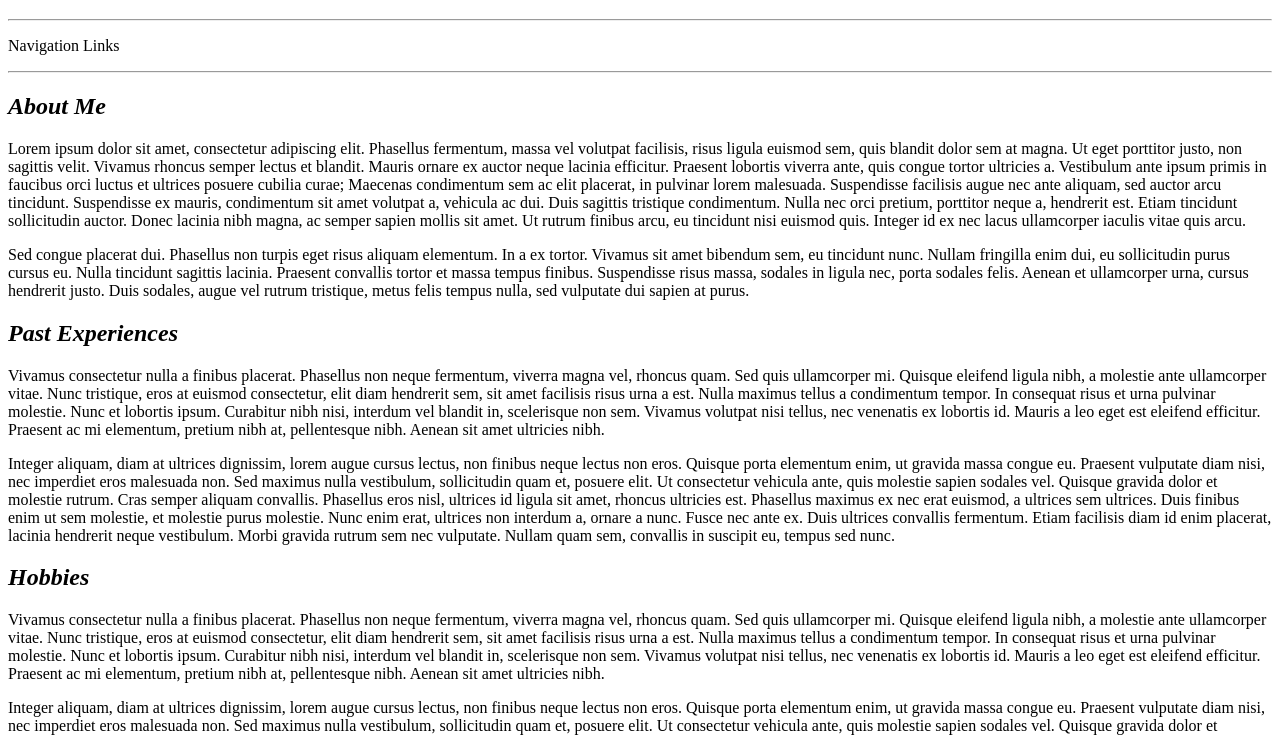
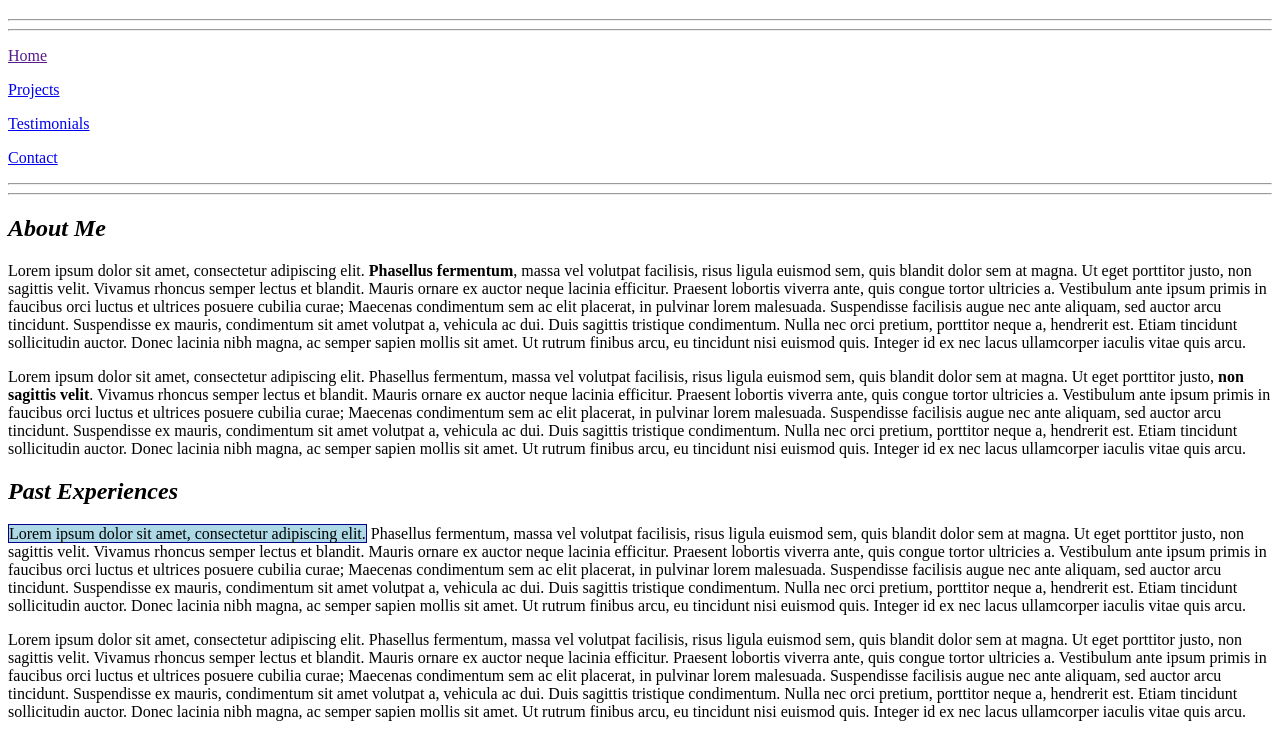
Before and after one commit to stefanosgd/SWGWebDev, a plain HTML site: page classwork/portfolio/index.html in a window 1280 px wide. Shown: the part 61-797 px from the top of the page. Drawn offline with Linux system fonts and the light colour scheme.

Commit message:
inline code along

```diff
--- a/classwork/portfolio/index.html
+++ b/classwork/portfolio/index.html
@@ -19,37 +19,76 @@ Most Recent Revision:
         <hr />
         <!-- We need to add links to project.html, contact.html, and testimonials.html -->
         <nav>
-            <p>
-                Navigation Links
-            </p>
+            <hr />
+            <p><a href="">Home</a></p>
+            <p><a href="projects.html">Projects</a></p>
+            <p><a href="testimonials.html">Testimonials</a></p>
+            <p><a href="contact.html">Contact</a></p>
+            <hr />
         </nav>
         <hr />
         <section>
             <article id="about-me">
                 <h2><em>About Me</em></h2>
                 <p>
-                    Lorem ipsum dolor sit amet, consectetur adipiscing elit. Phasellus fermentum, massa vel volutpat facilisis, risus ligula euismod sem, quis blandit dolor sem at magna. Ut eget porttitor justo, non sagittis velit. Vivamus rhoncus semper lectus et blandit. Mauris ornare ex auctor neque lacinia efficitur. Praesent lobortis viverra ante, quis congue tortor ultricies a. Vestibulum ante ipsum primis in faucibus orci luctus et ultrices posuere cubilia curae; Maecenas condimentum sem ac elit placerat, in pulvinar lorem malesuada. Suspendisse facilisis augue nec ante aliquam, sed auctor arcu tincidunt. Suspendisse ex mauris, condimentum sit amet volutpat a, vehicula ac dui. Duis sagittis tristique condimentum. Nulla nec orci pretium, porttitor neque a, hendrerit est. Etiam tincidunt sollicitudin auctor. Donec lacinia nibh magna, ac semper sapien mollis sit amet. Ut rutrum finibus arcu, eu tincidunt nisi euismod quis. Integer id ex nec lacus ullamcorper iaculis vitae quis arcu.
+                    Lorem ipsum dolor sit amet, consectetur adipiscing elit. <strong>Phasellus fermentum</strong>, massa vel volutpat facilisis, risus ligula euismod sem, quis blandit dolor sem at magna.
+                    Ut eget porttitor justo, non sagittis velit. Vivamus rhoncus semper lectus et blandit. Mauris ornare ex auctor neque lacinia efficitur.
+                    Praesent lobortis viverra ante, quis congue tortor ultricies a. Vestibulum ante ipsum primis in faucibus orci luctus et ultrices posuere cubilia curae;
+                    Maecenas condimentum sem ac elit placerat, in pulvinar lorem malesuada. Suspendisse facilisis augue nec ante aliquam, sed auctor arcu tincidunt.
+                    Suspendisse ex mauris, condimentum sit amet volutpat a, vehicula ac dui. Duis sagittis tristique condimentum. Nulla nec orci pretium, porttitor neque a, hendrerit est.
+                    Etiam tincidunt sollicitudin auctor. Donec lacinia nibh magna, ac semper sapien mollis sit amet. Ut rutrum finibus arcu, eu tincidunt nisi euismod quis.
+                    Integer id ex nec lacus ullamcorper iaculis vitae quis arcu.
                 </p>
                 <p>
-                    Sed congue placerat dui. Phasellus non turpis eget risus aliquam elementum. In a ex tortor. Vivamus sit amet bibendum sem, eu tincidunt nunc. Nullam fringilla enim dui, eu sollicitudin purus cursus eu. Nulla tincidunt sagittis lacinia. Praesent convallis tortor et massa tempus finibus. Suspendisse risus massa, sodales in ligula nec, porta sodales felis. Aenean et ullamcorper urna, cursus hendrerit justo. Duis sodales, augue vel rutrum tristique, metus felis tempus nulla, sed vulputate dui sapien at purus.
+                    Lorem ipsum dolor sit amet, consectetur adipiscing elit. Phasellus fermentum, massa vel volutpat facilisis, risus ligula euismod sem, quis blandit dolor sem at magna.
+                    Ut eget porttitor justo, <strong>non sagittis velit</strong>. Vivamus rhoncus semper lectus et blandit. Mauris ornare ex auctor neque lacinia efficitur.
+                    Praesent lobortis viverra ante, quis congue tortor ultricies a. Vestibulum ante ipsum primis in faucibus orci luctus et ultrices posuere cubilia curae;
+                    Maecenas condimentum sem ac elit placerat, in pulvinar lorem malesuada. Suspendisse facilisis augue nec ante aliquam, sed auctor arcu tincidunt.
+                    Suspendisse ex mauris, condimentum sit amet volutpat a, vehicula ac dui. Duis sagittis tristique condimentum. Nulla nec orci pretium, porttitor neque a, hendrerit est.
+                    Etiam tincidunt sollicitudin auctor. Donec lacinia nibh magna, ac semper sapien mollis sit amet. Ut rutrum finibus arcu, eu tincidunt nisi euismod quis.
+                    Integer id ex nec lacus ullamcorper iaculis vitae quis arcu.
                 </p>
             </article>
             <article id="past-experiences">
                 <h2><em>Past Experiences</em></h2>
                 <p>
-                    Vivamus consectetur nulla a finibus placerat. Phasellus non neque fermentum, viverra magna vel, rhoncus quam. Sed quis ullamcorper mi. Quisque eleifend ligula nibh, a molestie ante ullamcorper vitae. Nunc tristique, eros at euismod consectetur, elit diam hendrerit sem, sit amet facilisis risus urna a est. Nulla maximus tellus a condimentum tempor. In consequat risus et urna pulvinar molestie. Nunc et lobortis ipsum. Curabitur nibh nisi, interdum vel blandit in, scelerisque non sem. Vivamus volutpat nisi tellus, nec venenatis ex lobortis id. Mauris a leo eget est eleifend efficitur. Praesent ac mi elementum, pretium nibh at, pellentesque nibh. Aenean sit amet ultricies nibh.
+                    <span style="background-color: lightblue; border: thin solid darkblue;">Lorem ipsum dolor sit amet, consectetur adipiscing elit.</span> Phasellus fermentum, massa vel volutpat facilisis, risus ligula euismod sem, quis blandit dolor sem at magna.
+                    Ut eget porttitor justo, non sagittis velit. Vivamus rhoncus semper lectus et blandit. Mauris ornare ex auctor neque lacinia efficitur.
+                    Praesent lobortis viverra ante, quis congue tortor ultricies a. Vestibulum ante ipsum primis in faucibus orci luctus et ultrices posuere cubilia curae;
+                    Maecenas condimentum sem ac elit placerat, in pulvinar lorem malesuada. Suspendisse facilisis augue nec ante aliquam, sed auctor arcu tincidunt.
+                    Suspendisse ex mauris, condimentum sit amet volutpat a, vehicula ac dui. Duis sagittis tristique condimentum. Nulla nec orci pretium, porttitor neque a, hendrerit est.
+                    Etiam tincidunt sollicitudin auctor. Donec lacinia nibh magna, ac semper sapien mollis sit amet. Ut rutrum finibus arcu, eu tincidunt nisi euismod quis.
+                    Integer id ex nec lacus ullamcorper iaculis vitae quis arcu.
                 </p>
                 <p>
-                    Integer aliquam, diam at ultrices dignissim, lorem augue cursus lectus, non finibus neque lectus non eros. Quisque porta elementum enim, ut gravida massa congue eu. Praesent vulputate diam nisi, nec imperdiet eros malesuada non. Sed maximus nulla vestibulum, sollicitudin quam et, posuere elit. Ut consectetur vehicula ante, quis molestie sapien sodales vel. Quisque gravida dolor et molestie rutrum. Cras semper aliquam convallis. Phasellus eros nisl, ultrices id ligula sit amet, rhoncus ultricies est. Phasellus maximus ex nec erat euismod, a ultrices sem ultrices. Duis finibus enim ut sem molestie, et molestie purus molestie. Nunc enim erat, ultrices non interdum a, ornare a nunc. Fusce nec ante ex. Duis ultrices convallis fermentum. Etiam facilisis diam id enim placerat, lacinia hendrerit neque vestibulum. Morbi gravida rutrum sem nec vulputate. Nullam quam sem, convallis in suscipit eu, tempus sed nunc.
+                    Lorem ipsum dolor sit amet, consectetur adipiscing elit. Phasellus fermentum, massa vel volutpat facilisis, risus ligula euismod sem, quis blandit dolor sem at magna.
+                    Ut eget porttitor justo, non sagittis velit. Vivamus rhoncus semper lectus et blandit. Mauris ornare ex auctor neque lacinia efficitur.
+                    Praesent lobortis viverra ante, quis congue tortor ultricies a. Vestibulum ante ipsum primis in faucibus orci luctus et ultrices posuere cubilia curae;
+                    Maecenas condimentum sem ac elit placerat, in pulvinar lorem malesuada. Suspendisse facilisis augue nec ante aliquam, sed auctor arcu tincidunt.
+                    Suspendisse ex mauris, condimentum sit amet volutpat a, vehicula ac dui. Duis sagittis tristique condimentum. Nulla nec orci pretium, porttitor neque a, hendrerit est.
+                    Etiam tincidunt sollicitudin auctor. Donec lacinia nibh magna, ac semper sapien mollis sit amet. Ut rutrum finibus arcu, eu tincidunt nisi euismod quis.
+                    Integer id ex nec lacus ullamcorper iaculis vitae quis arcu.
                 </p>
             </article>
             <article id="hobbies">
                 <h2><em>Hobbies</em></h2>
                 <p>
-                    Vivamus consectetur nulla a finibus placerat. Phasellus non neque fermentum, viverra magna vel, rhoncus quam. Sed quis ullamcorper mi. Quisque eleifend ligula nibh, a molestie ante ullamcorper vitae. Nunc tristique, eros at euismod consectetur, elit diam hendrerit sem, sit amet facilisis risus urna a est. Nulla maximus tellus a condimentum tempor. In consequat risus et urna pulvinar molestie. Nunc et lobortis ipsum. Curabitur nibh nisi, interdum vel blandit in, scelerisque non sem. Vivamus volutpat nisi tellus, nec venenatis ex lobortis id. Mauris a leo eget est eleifend efficitur. Praesent ac mi elementum, pretium nibh at, pellentesque nibh. Aenean sit amet ultricies nibh.
+                    Lorem ipsum dolor sit amet, consectetur adipiscing elit. Phasellus fermentum, massa vel volutpat facilisis, risus ligula euismod sem, quis blandit dolor sem at magna.
+                    Ut eget porttitor justo, non sagittis velit. Vivamus rhoncus semper lectus et blandit. Mauris ornare ex auctor neque lacinia efficitur.
+                    Praesent lobortis viverra ante, quis congue tortor ultricies a. Vestibulum ante ipsum primis in faucibus orci luctus et ultrices posuere cubilia curae;
+                    Maecenas condimentum sem ac elit placerat, in pulvinar lorem malesuada. Suspendisse facilisis augue nec ante aliquam, sed auctor arcu tincidunt.
+                    Suspendisse ex mauris, condimentum sit amet volutpat a, vehicula ac dui. Duis sagittis tristique condimentum. Nulla nec orci pretium, porttitor neque a, hendrerit est.
+                    Etiam tincidunt sollicitudin auctor. Donec lacinia nibh magna, ac semper sapien mollis sit amet. Ut rutrum finibus arcu, eu tincidunt nisi euismod quis.
+                    Integer id ex nec lacus ullamcorper iaculis vitae quis arcu.
                 </p>
                 <p>
-                    Integer aliquam, diam at ultrices dignissim, lorem augue cursus lectus, non finibus neque lectus non eros. Quisque porta elementum enim, ut gravida massa congue eu. Praesent vulputate diam nisi, nec imperdiet eros malesuada non. Sed maximus nulla vestibulum, sollicitudin quam et, posuere elit. Ut consectetur vehicula ante, quis molestie sapien sodales vel. Quisque gravida dolor et molestie rutrum. Cras semper aliquam convallis. Phasellus eros nisl, ultrices id ligula sit amet, rhoncus ultricies est. Phasellus maximus ex nec erat euismod, a ultrices sem ultrices. Duis finibus enim ut sem molestie, et molestie purus molestie. Nunc enim erat, ultrices non interdum a, ornare a nunc. Fusce nec ante ex. Duis ultrices convallis fermentum. Etiam facilisis diam id enim placerat, lacinia hendrerit neque vestibulum. Morbi gravida rutrum sem nec vulputate. Nullam quam sem, convallis in suscipit eu, tempus sed nunc.
+                    Lorem ipsum dolor sit amet, consectetur adipiscing elit. Phasellus fermentum, massa vel volutpat facilisis, risus ligula euismod sem, quis blandit dolor sem at magna.
+                    Ut eget porttitor justo, non sagittis velit. Vivamus rhoncus semper lectus et blandit. Mauris ornare ex auctor neque lacinia efficitur.
+                    Praesent lobortis viverra ante, quis congue tortor ultricies a. Vestibulum ante ipsum primis in faucibus orci luctus et ultrices posuere cubilia curae;
+                    Maecenas condimentum sem ac elit placerat, in pulvinar lorem malesuada. Suspendisse facilisis augue nec ante aliquam, sed auctor arcu tincidunt.
+                    Suspendisse ex mauris, condimentum sit amet volutpat a, vehicula ac dui. Duis sagittis tristique condimentum. Nulla nec orci pretium, porttitor neque a, hendrerit est.
+                    Etiam tincidunt sollicitudin auctor. Donec lacinia nibh magna, ac semper sapien mollis sit amet. Ut rutrum finibus arcu, eu tincidunt nisi euismod quis.
+                    Integer id ex nec lacus ullamcorper iaculis vitae quis arcu.
                 </p>
             </article>
         </section>
```
Also changed, not shown: classwork/portfolio/contact.html (added, +31 -0 lines), classwork/portfolio/projects.html (added, +31 -0 lines), classwork/portfolio/testimonials.html (added, +31 -0 lines).
